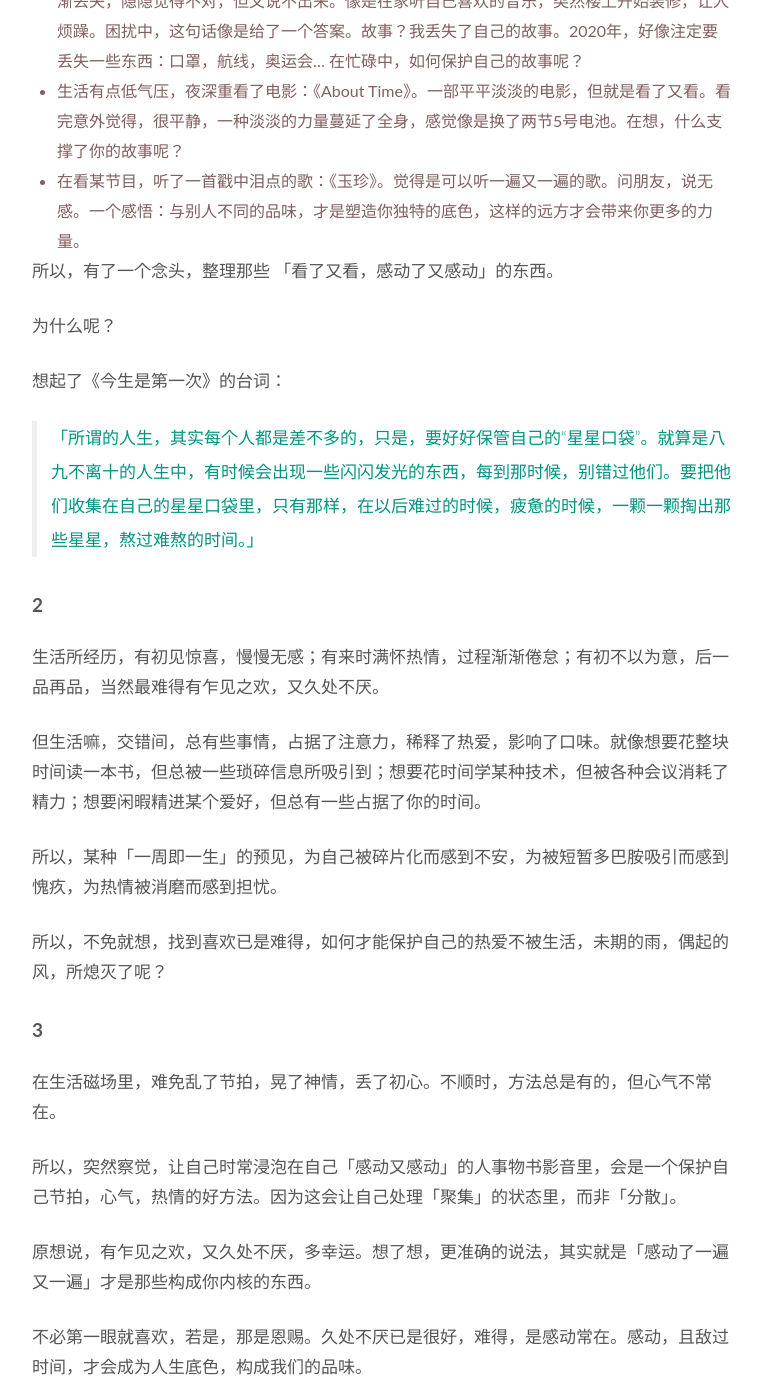
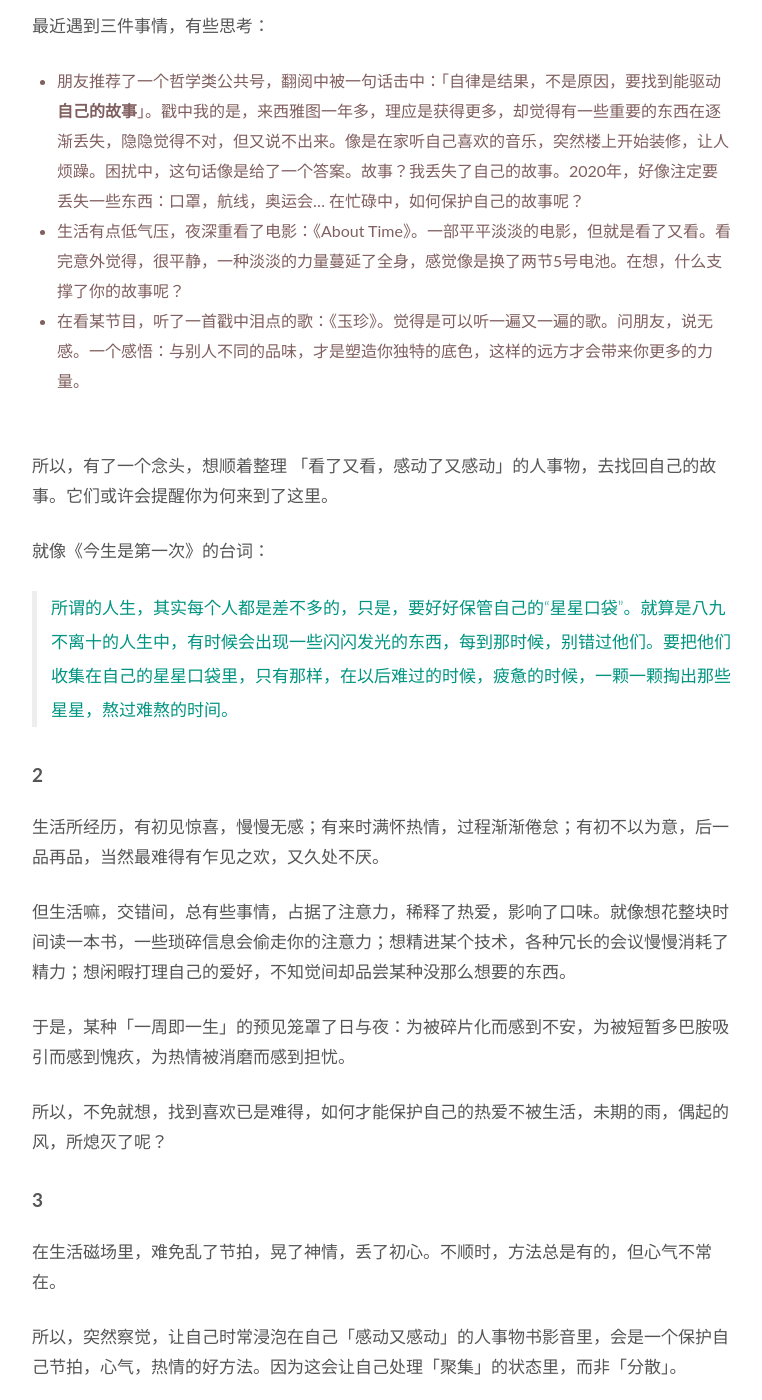
Before and after one commit to WillWang-X/willwang-x.github.io, a Jekyll site: the page built from _posts/blogs/2020-08-03-star-pocket.md, in a window 1280 px wide and 1400 px high, scrolled down 849 px. Shown: the whole window, without its empty margins (258-1020 px from the left). Built offline with Jekyll 4.4.1, drawn with Linux system fonts in a browser that asks for light colours; some of the changed text lies outside the part shown.

Commit message:
Refactor star pockets

```diff
--- a/_posts/blogs/2020-08-03-star-pocket.md
+++ b/_posts/blogs/2020-08-03-star-pocket.md
@@ -11,7 +11,12 @@ published: true
 <br>
 <br>
 
-![](https://i.imgur.com/1D5K3g8.png)
+[Updated](https://github.githistory.xyz/willwang-x/willwang-x.github.io/blob/master/_posts/blogs/2020-08-03-star-pocket.md): 2020.11.05
+
+<br>
+<br>
+
+![will's exmaple](https://i.imgur.com/1D5K3g8.png)
 
 <br>
 <br>
@@ -26,22 +31,21 @@ published: true
 * 生活有点低气压，夜深重看了电影：《About Time》。一部平平淡淡的电影，但就是看了又看。看完意外觉得，很平静，一种淡淡的力量蔓延了全身，感觉像是换了两节5号电池。在想，什么支撑了你的故事呢？
 * 在看某节目，听了一首戳中泪点的歌：《玉珍》。觉得是可以听一遍又一遍的歌。问朋友，说无感。一个感悟：与别人不同的品味，才是塑造你独特的底色，这样的远方才会带来你更多的力量。
 
-所以，有了一个念头，整理那些 「看了又看，感动了又感动」的东西。
+<br>
 
-为什么呢？
+所以，有了一个念头，想顺着整理 「看了又看，感动了又感动」的人事物，去找回自己的故事。它们或许会提醒你为何来到了这里。
 
-想起了《今生是第一次》的台词：
+就像《今生是第一次》的台词：
 
->「所谓的人生，其实每个人都是差不多的，只是，要好好保管自己的“星星口袋”。就算是八九不离十的人生中，有时候会出现一些闪闪发光的东西，每到那时候，别错过他们。要把他们收集在自己的星星口袋里，只有那样，在以后难过的时候，疲惫的时候，一颗一颗掏出那些星星，熬过难熬的时间。」
-
+> 所谓的人生，其实每个人都是差不多的，只是，要好好保管自己的“星星口袋”。就算是八九不离十的人生中，有时候会出现一些闪闪发光的东西，每到那时候，别错过他们。要把他们收集在自己的星星口袋里，只有那样，在以后难过的时候，疲惫的时候，一颗一颗掏出那些星星，熬过难熬的时间。
 
 ## 2
 
 生活所经历，有初见惊喜，慢慢无感；有来时满怀热情，过程渐渐倦怠；有初不以为意，后一品再品，当然最难得有乍见之欢，又久处不厌。
 
-但生活嘛，交错间，总有些事情，占据了注意力，稀释了热爱，影响了口味。就像想要花整块时间读一本书，但总被一些琐碎信息所吸引到；想要花时间学某种技术，但被各种会议消耗了精力；想要闲暇精进某个爱好，但总有一些占据了你的时间。
+但生活嘛，交错间，总有些事情，占据了注意力，稀释了热爱，影响了口味。就像想花整块时间读一本书，一些琐碎信息会偷走你的注意力；想精进某个技术，各种冗长的会议慢慢消耗了精力；想闲暇打理自己的爱好，不知觉间却品尝某种没那么想要的东西。
 
-所以，某种「一周即一生」的预见，为自己被碎片化而感到不安，为被短暂多巴胺吸引而感到愧疚，为热情被消磨而感到担忧。
+于是，某种「一周即一生」的预见笼罩了日与夜：为被碎片化而感到不安，为被短暂多巴胺吸引而感到愧疚，为热情被消磨而感到担忧。
 
 所以，不免就想，找到喜欢已是难得，如何才能保护自己的热爱不被生活，未期的雨，偶起的风，所熄灭了呢？
 
@@ -56,36 +60,14 @@ published: true
 
 不必第一眼就喜欢，若是，那是恩赐。久处不厌已是很好，难得，是感动常在。感动，且敌过时间，才会成为人生底色，构成我们的品味。
 
-清晰地知道自己的品味，时常品味它们，会给我们一种笃定的力量，少受外在纷扰，少受犹豫内耗，少受诱惑鼓动。
-
+清晰地知道自己的品味，时常品味，会给我们一种笃定。纷扰，犹豫和诱惑就不会那么轻易地找到我们。
 
 ## 4
 
-与其生硬分析，不如好好打理一下那些感动又感动的人事物书影音。他们会告诉你生活的答案。星星口袋，藏着我们的初心，值得放在每天看得见的地方。
+最后，也渐渐笃定，去好好打理那些让自己感动又感动的人事物书影音，好好把他们放在生活中看得见的位置，ta们是人生美好故事的灵感。
 
 
 <br>
 <br>
 
 2020.08.03 于西雅图WFH<br>
-
-
-
-
----
-
-<br>
-<br>
-
-
-## Log
-
-- 2020.08.04 又一个节点。你的任务，就是珍惜你自己的人生，而且还要比之前任何时候更加珍惜。 —— 东野圭吾
-- 2020.08.05 删繁就简。一些延伸。
-	- 虚构故事是人类文明的基石。 —— 《未来简史》
-	- 系列而非单列。系统而非琐碎。
-	- [如何探测前路的雷区？](https://github.com/willwang-x/a-growing-cs/blob/master/workflow/cornerstone/buoy.md)
-	- 分享自己的品味，就像在黑暗的沙滩，点一把火，放一首歌，自有品味相同的人，寻着光，寻着歌，来到，把酒言欢，难得人生一场，纷纷扰扰，遇到知己，便是一场更大的温暖。
-	- 第一次把事情做好。 —— 《质量免费》
-	- 你要走多少路，才能成就你的了不起。 —— 《了不起的我》
-	- 持续性的方法是什么？
```
